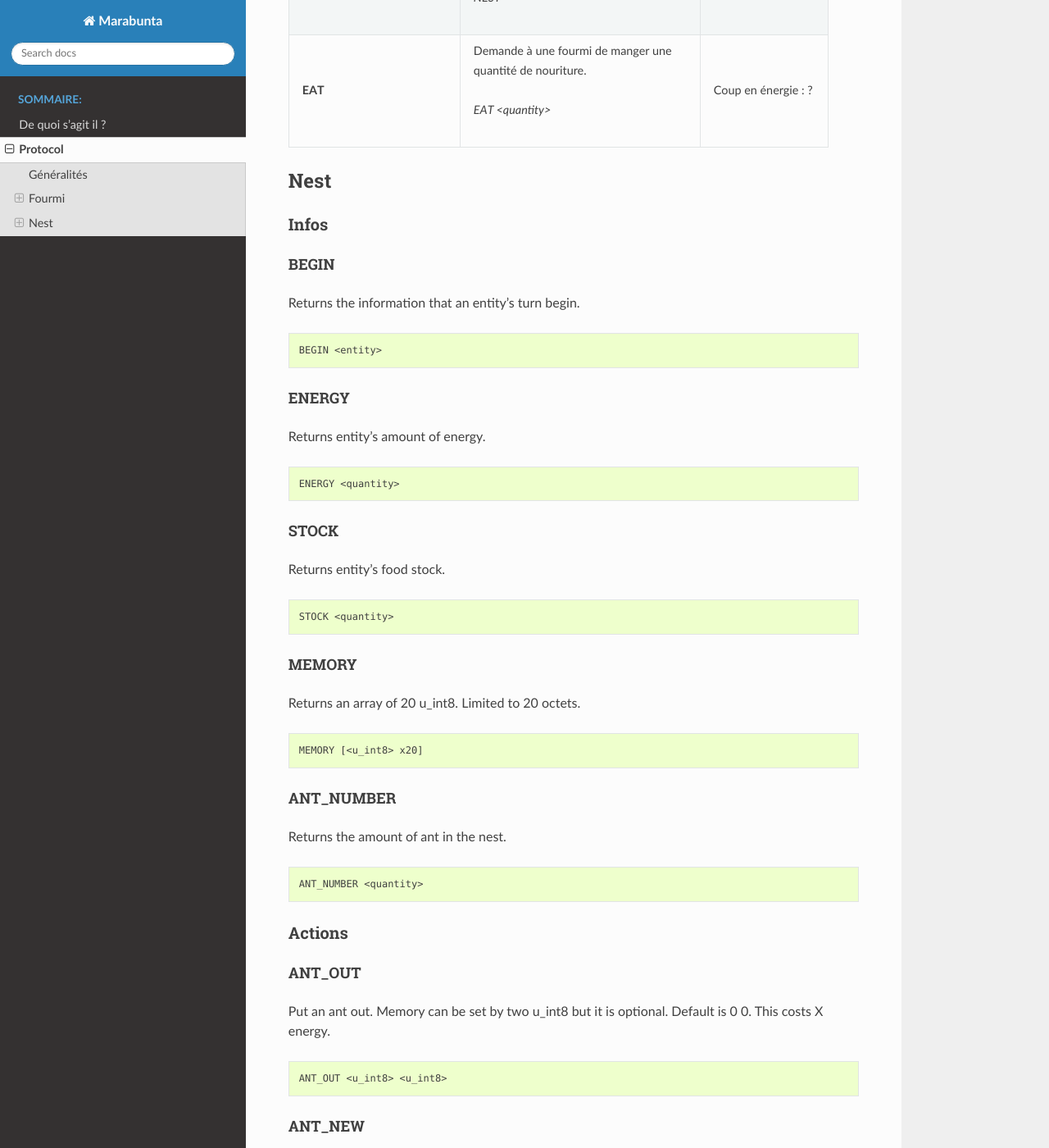
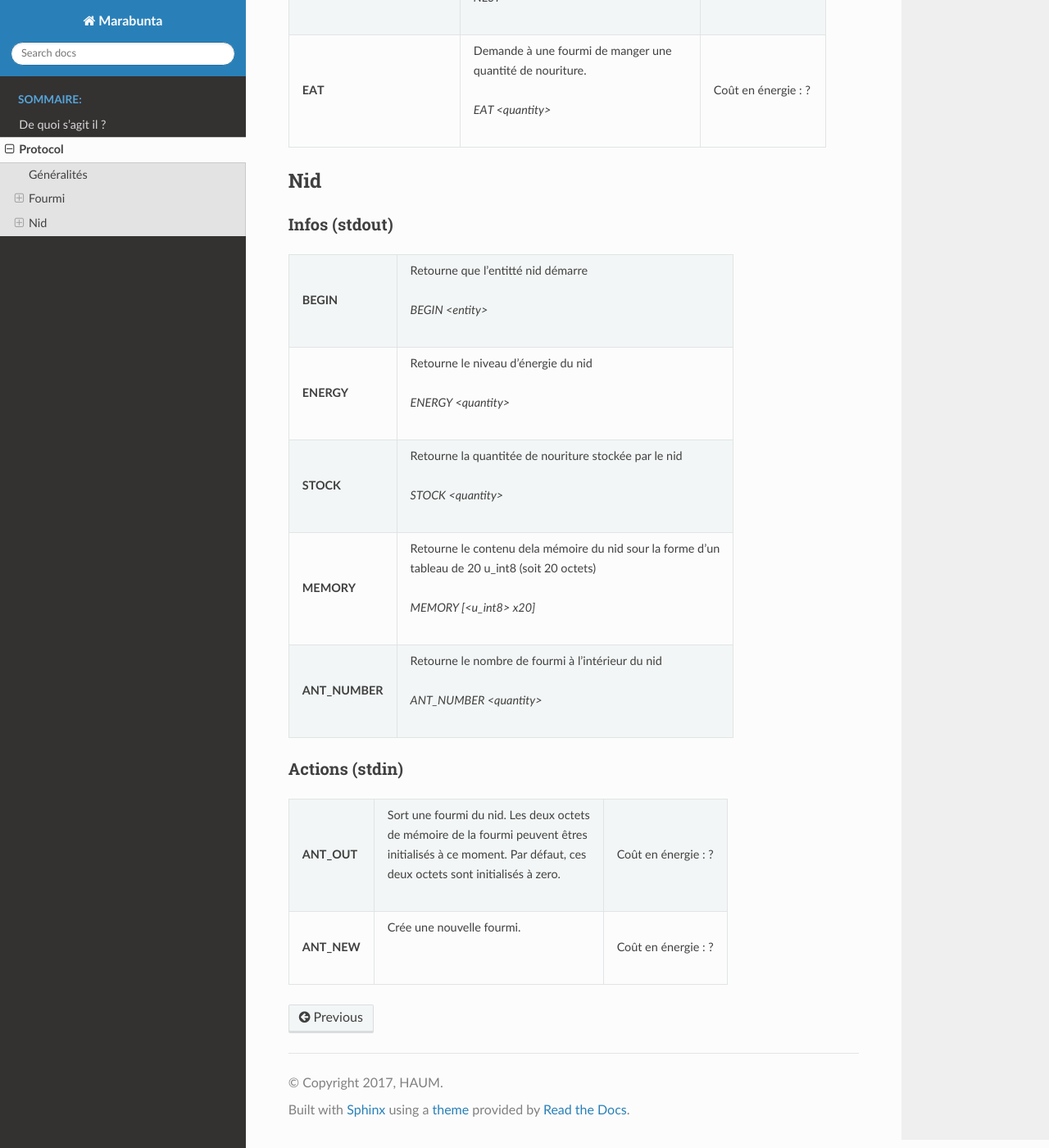
Before and after one commit to haum/24hc18, a Sphinx documentation site: the page built from documentation/protocol.rst, in a window 1280 px wide and 1400 px high, scrolled down 4507 px. Shown: the whole window at 82% size. Built offline with Sphinx 7.4.7 and the Read the Docs theme 2.0.0, drawn with Linux system fonts in a browser that asks for light colours; some of the changed text lies outside the part shown.

Commit message:
doc: WIP protocol.rst translation to fr

```diff
--- a/documentation/protocol.rst
+++ b/documentation/protocol.rst
@@ -97,47 +97,47 @@ Actions (stdin)
 ---------------
 
 ======================= ========================================== =============
-**PUT_PHEROMONE**       | Demande à une fourmi de déposer une      Coup en
+**PUT_PHEROMONE**       | Demande à une fourmi de déposer une      Coût en
                         | phéromone.                               énergie :   3
                         |
                         | *PUT_PHEROMONE <type>*
-**CHANGE_PHEROMONE**    | Demande à une fourmi de modifier une     Coup en
+**CHANGE_PHEROMONE**    | Demande à une fourmi de modifier une     Coût en
                         | phéromone.                               énergie :   2
                         |
                         | *CHANGE_PHEROMONE <id> <type>*
-**RECHARGE_PHEROMONE**  | Demande à une fourmi de recharger une    Coup en
+**RECHARGE_PHEROMONE**  | Demande à une fourmi de recharger une    Coût en
                         | phéromone.                               énergie :   1
                         |
                         | *RECHARGE_PHEROMONE <id> <type>*
-**EXPLORE**             | Envoi une fourmi en exploration.         Coup en
+**EXPLORE**             | Envoi une fourmi en exploration.         Coût en
                         |                                          énergie :   ?
                         |
                         | *EXPLORE*
-**ATTACK**              | Demande à une fourmi d'attequer une      Coup en
+**ATTACK**              | Demande à une fourmi d'attequer une      Coût en
                         | cible.                                   énergie :   ?
                         |
                         | *ATTACK <target> <id>*
-**MOVE_TO**             | Demande à une fourmi de se diriger vers  Coup en
+**MOVE_TO**             | Demande à une fourmi de se diriger vers  Coût en
                         | un emplacement.                          énergie :   ?
                         |
-                        | *MOVE_TO <target> <id>*                  Coup en
+                        | *MOVE_TO <target> <id>*                  Coût en
 **TURN**                | Demande à une fourmi d'éffectuer une     énergie :   ?
                         | rotation sur elle même de x° (de -180°
                         | à 180°).
                         |
                         | *TURN <X>*
-**COLLECT**             | Demande à une fourmi de collecter une    Coup en
+**COLLECT**             | Demande à une fourmi de collecter une    Coût en
                         | quantité de nourriture (by id).          énergie :   ?
                         |
                         | *COLLECT <id> <quantity>*
-**DO_TROPHALLAXIS**     | Demande à une fourmi de donner de la     Coup en
+**DO_TROPHALLAXIS**     | Demande à une fourmi de donner de la     Coût en
                         | nourriture à une autre (by id).          énergie :   ?
                         |
                         | *DO_TROPHALLAXIS <ant> <quantity>*
-**PUT_DOWN**            | Demande à une fourmi de déposer une      Coup en
+**PUT_DOWN**            | Demande à une fourmi de déposer une      Coût en
                         | quantité de nourriture au sol.           énergie :   ?
                         |
-                        | *PUT_DOWN <quantity>*                    Coup en
+                        | *PUT_DOWN <quantity>*                    Coût en
 **SAVE**                | Demande à une fourmi de mémoriser des    énergie :   ?
                         | données. 2 octets maxi sous la forme
                         | de 2 u_int8.
@@ -145,86 +145,50 @@ Actions (stdin)
 **SUICIDE**             | Tue la fourmi
                         |
                         | *SUICIDE*
-**NEST**                | Demande à une fourmi de retourner au     Coup en
+**NEST**                | Demande à une fourmi de retourner au     Coût en
                         | nid.                                     énergie :   ?
                         |
                         | *NEST*
-**EAT**                 | Demande à une fourmi de manger une       Coup en
+**EAT**                 | Demande à une fourmi de manger une       Coût en
                         | quantité de nouriture.                   énergie :   ?
                         |
                         | *EAT <quantity>*
 ======================= ========================================== =============
 
 
-Nest
-====
+Nid
+===
 
-Infos
------
+Infos (stdout)
+--------------
 
-BEGIN
-~~~~~
+================ ===============================================================
+**BEGIN**        | Retourne que l'entitté nid démarre
+                 |
+                 | *BEGIN <entity>*
+**ENERGY**       | Retourne le niveau d'énergie du nid
+                 |
+                 | *ENERGY <quantity>*
+**STOCK**        | Retourne la quantitée de nouriture stockée par le nid
+                 |
+                 | *STOCK <quantity>*
+**MEMORY**       | Retourne le contenu dela mémoire du nid sour la forme d'un
+                 | tableau de 20 u_int8 (soit 20 octets)
+                 |
+                 | *MEMORY [<u_int8> x20]*
+**ANT_NUMBER**   | Retourne le nombre de fourmi à l'intérieur du nid
+                 |
+                 | *ANT_NUMBER <quantity>*
+================ ===============================================================
 
-Returns the information that an entity's turn begin.
+Actions (stdin)
+---------------
 
-.. code-block:: none
-
-    BEGIN <entity>
-
-ENERGY
-~~~~~~
-
-Returns entity's amount of energy.
-
-.. code-block:: none
-
-    ENERGY <quantity>
-
-STOCK
-~~~~~
-
-Returns entity's food stock.
-
-.. code-block:: none
-
-    STOCK <quantity>
-
-MEMORY
-~~~~~~
-
-Returns an array of 20 u_int8. Limited to 20 octets.
-
-.. code-block:: none
-
-    MEMORY [<u_int8> x20]
-
-ANT_NUMBER
-~~~~~~~~~~
-
-Returns the amount of ant in the nest.
-
-.. code-block:: none
-
-    ANT_NUMBER <quantity>
-
-Actions
--------
-
-ANT_OUT
-~~~~~~~
-
-Put an ant out. Memory can be set by two u_int8 but it is optional. Default is
-0 0. This costs X energy.
-
-.. code-block:: none
-
-    ANT_OUT <u_int8> <u_int8>
-
-ANT_NEW
-~~~~~~~
-
-Create a new ant. This costs X energy.
-
-.. code-block:: none
-
-    ANT_NEW
+======================= ========================================== =============
+**ANT_OUT**             | Sort une fourmi du nid. Les deux octets  Coût en
+                        | de mémoire de la fourmi peuvent êtres    énergie :   ?
+                        | initialisés à ce moment. Par défaut, ces
+                        | deux octets sont initialisés à zero.
+**ANT_NEW**             | Crée une nouvelle fourmi.                Coût en
+                        |                                          énergie :   ?
+======================= ========================================== =============
```
